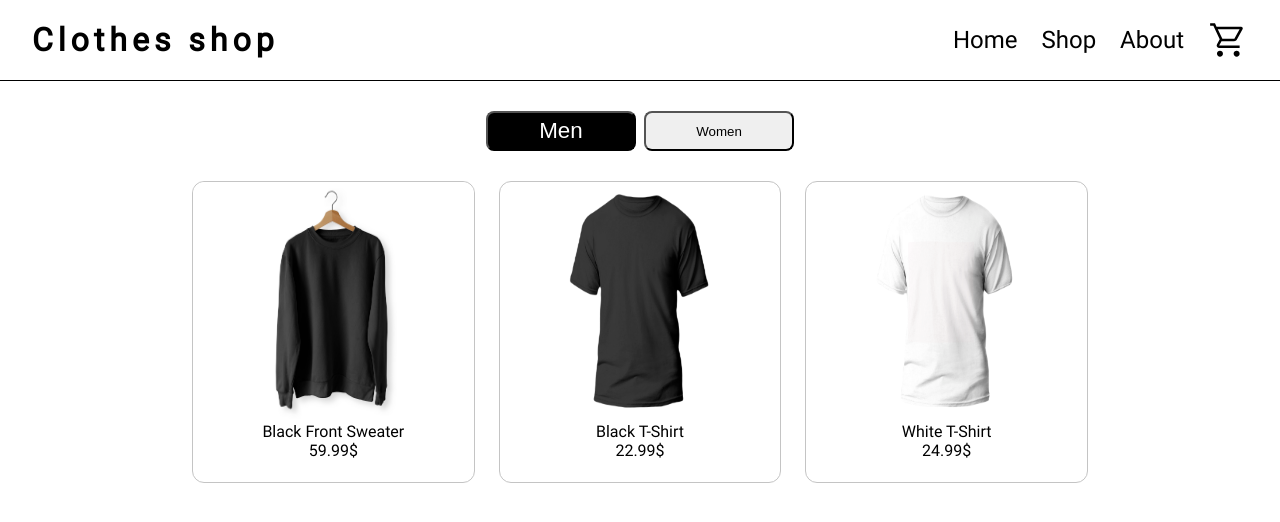
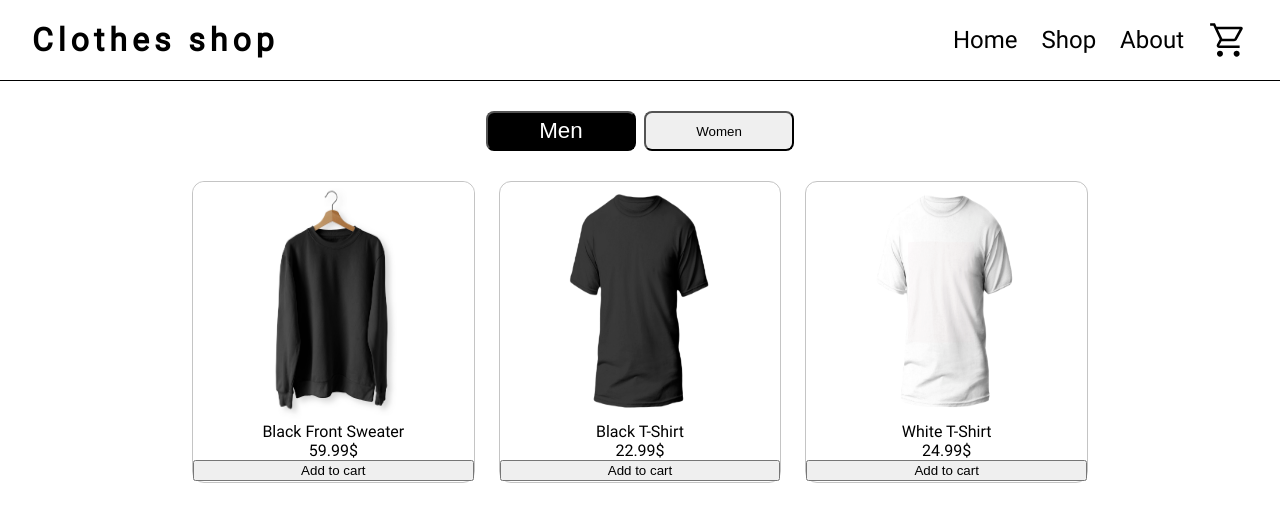
Before and after one commit to NexyusNex/Shopping-Cart, a React (Create React App) app: page /shopping-cart/shop in a window 1280 px wide. Shown: the top 522 px of the page. Built offline with nearby package versions, Linux system fonts and the light colour scheme.

Commit message:
Added a button for buying to all items

```diff
--- a/src/components/shop.js
+++ b/src/components/shop.js
@@ -43,6 +43,7 @@ export default function Shop() {
                 <div className="item-description">
                   <p>{item.name}</p> <p>{item.cost}</p>
                 </div>
+                <button className="item-btn">Add to cart</button>
               </div>
             );
           })}
```
